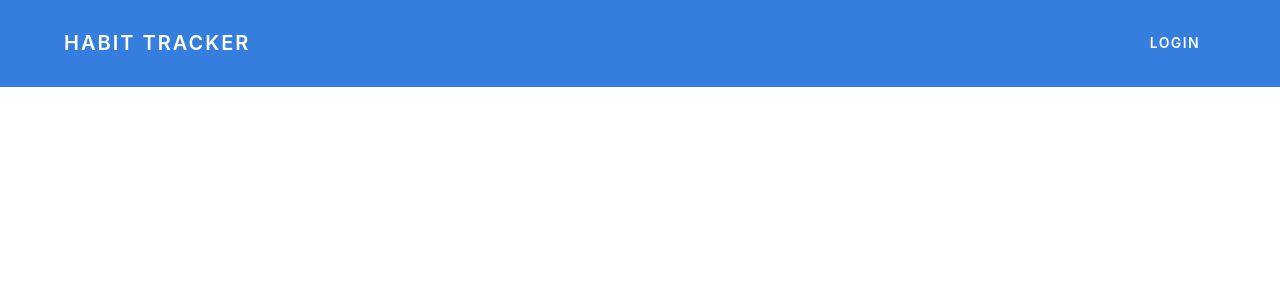
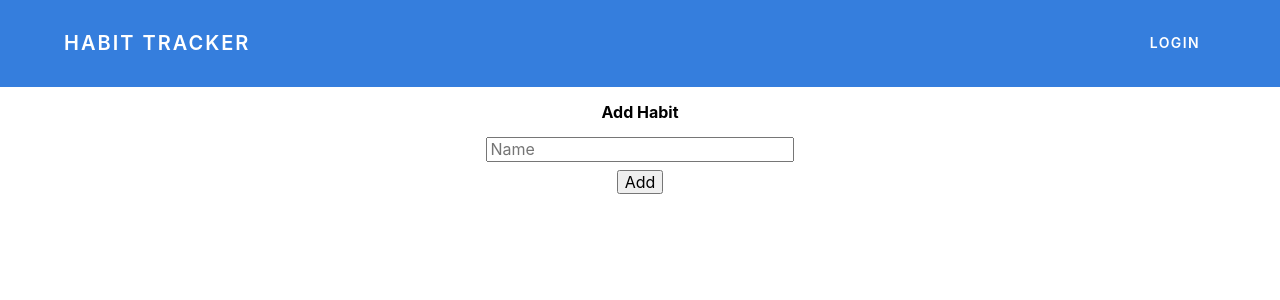
Before and after one commit to diogoaj/habit_tracker, a React (Create React App) app: page /newHabit in a window 1280 px wide. Shown: the top 300 px of the page. Built offline with nearby package versions, Linux system fonts and the light colour scheme.

Commit message:
Add new component to add habits

```diff
--- a/src/components/App.js
+++ b/src/components/App.js
@@ -1,13 +1,17 @@
 import React, { useState } from 'react';
+import { Switch, Route } from 'react-router-dom';
+
 import Header from './Header';
+import Login from './Login';
+import NewHabit from './NewHabit';
 import HabitCalendar from './HabitCalendar';
-import Login from './Login';
-import { Switch, Route } from 'react-router-dom';
+
 import Cookie from "js-cookie"
 
 const App = () => {
   const [loginState, setLoginState] = useState({
     token: Cookie.get("token"),
+
   });
 
   return (
@@ -15,16 +19,14 @@ const App = () => {
         <Header token={loginState.token} loginHandler={setLoginState}/>
         <Switch>
           <Route exact path="/"
-                 render={() => (
-                  <HabitCalendar token={loginState.token}/>
-                 )}/>
+                 render={() => (<HabitCalendar token={loginState.token}/> )}/>
           <Route exact path="/login"
-                 render={() => (
-                  <Login token={loginState.token} loginHandler={setLoginState} />
-                 )}/>
+                 render={() => (<Login token={loginState.token} loginHandler={setLoginState}/> )}/>
+          <Route exact path="/newHabit"
+                 render={() => (<NewHabit token={loginState.token} /> )}/>
         </Switch>
     </div>
   )
 };
 
-export default App
+export default App;
--- a/src/components/HabitCalendar.js
+++ b/src/components/HabitCalendar.js
@@ -1,6 +1,6 @@
 import React, { Component, useState } from 'react'
 import {daysInMonth, getMonth, integerToMonth, getYear} from '../utils/date'
-import { useQuery, useLazyQuery, useMutation} from 'react-apollo'
+import { useQuery, useMutation} from 'react-apollo'
 import gql from 'graphql-tag'
 import {mod} from '../utils/math'
 
@@ -82,10 +82,10 @@ const HabitCalendar = (props) => {
     <div className="mv4">
       {token && (
       <>
-      <div className="center w-80 tc">
-        <button onClick={prevMonth}>&laquo;</button>
-        <span className="f3 ma3">{month} {year}</span>
-        <button onClick={nextMonth}>&raquo;</button>
+      <div className="center w-80">
+        <button className="left pointer relative mr2" onClick={prevMonth}>&laquo;</button>
+        <button className="left pointer relative" onClick={nextMonth}>&raquo;</button>
+        <span className="f3 ma3 tc relative">{month} {year}</span>
       </div>
 
       <table className="nowrap overflow-x-hidden center mv2 w-80">
@@ -181,7 +181,7 @@ const ClickCell = (e) => {
     }, refetchQueries: [{ query: DAYS_QUERY, variables: {name: e.habit, month: e.month+1, year: e.year}}]
     });
 
-  function clickMe() {
+  function check() {
     if (e.days[e.day]){
       uncheckDay();
     } else {
@@ -191,11 +191,11 @@ const ClickCell = (e) => {
 
   if (e.days[e.day]){
     return (
-      <th onClick={clickMe} className="w2 outline bg-green" key={e.day}></th>
+      <th onClick={check} className="w2 outline bg-green" key={e.day}></th>
     )
   } else {
     return (
-      <th onClick={clickMe} className="w2 outline" key={e.day}></th>
+      <th onClick={check} className="w2 outline" key={e.day}></th>
     )
   }
 }
--- a/src/components/Header.js
+++ b/src/components/Header.js
@@ -27,6 +27,12 @@ const Header = (props) => {
               login
             </Link>
           )}
+
+          {props.token && (
+            <Link to="/newHabit" className="link dim white dib mr3 fr">
+              New Habit
+            </Link>
+          )}
         </nav>
     </header>
   );
--- /dev/null
+++ b/src/components/NewHabit.js
@@ -0,0 +1,57 @@
+import React, { useState } from 'react';
+import { useHistory } from 'react-router';
+import gql from 'graphql-tag'
+import {useMutation} from 'react-apollo'
+
+const NEW_HABIT_MUTATION = gql`
+  mutation newHabitMutation(
+    $habit_name: String!
+  ) {
+    createHabit(name: $habit_name) {
+      id
+      name
+    }
+  }
+`;
+
+const NewHabit = (props) => {
+    const history = useHistory();
+    const [formState, setFormState] = useState({
+            habit_name: '',
+    });
+
+    const [newHabit] = useMutation(NEW_HABIT_MUTATION, {
+        variables: {
+            habit_name: formState.habit_name
+        }
+    });
+
+  return (
+    <div className="w-80 center">
+      <h4 className="mv3 tc">
+        Add Habit
+      </h4>
+      <div className="flex flex-column w-30 center">
+        <input
+          value={formState.habit_name}
+          onChange={(e) =>
+            setFormState({habit_name: e.target.value})
+          }
+          type="text"
+          placeholder="Name"
+        />
+        <button
+          className="pointer button w-5 center mt2"
+          onClick={() => {
+            newHabit();
+            history.push('/');
+          }}
+        >
+          Add
+        </button>
+      </div>
+    </div>
+  );
+};
+
+export default NewHabit;
```
Also changed, not shown: src/components/User.js (deleted, +0 -15 lines), src/components/UserList.js (deleted, +0 -32 lines).
